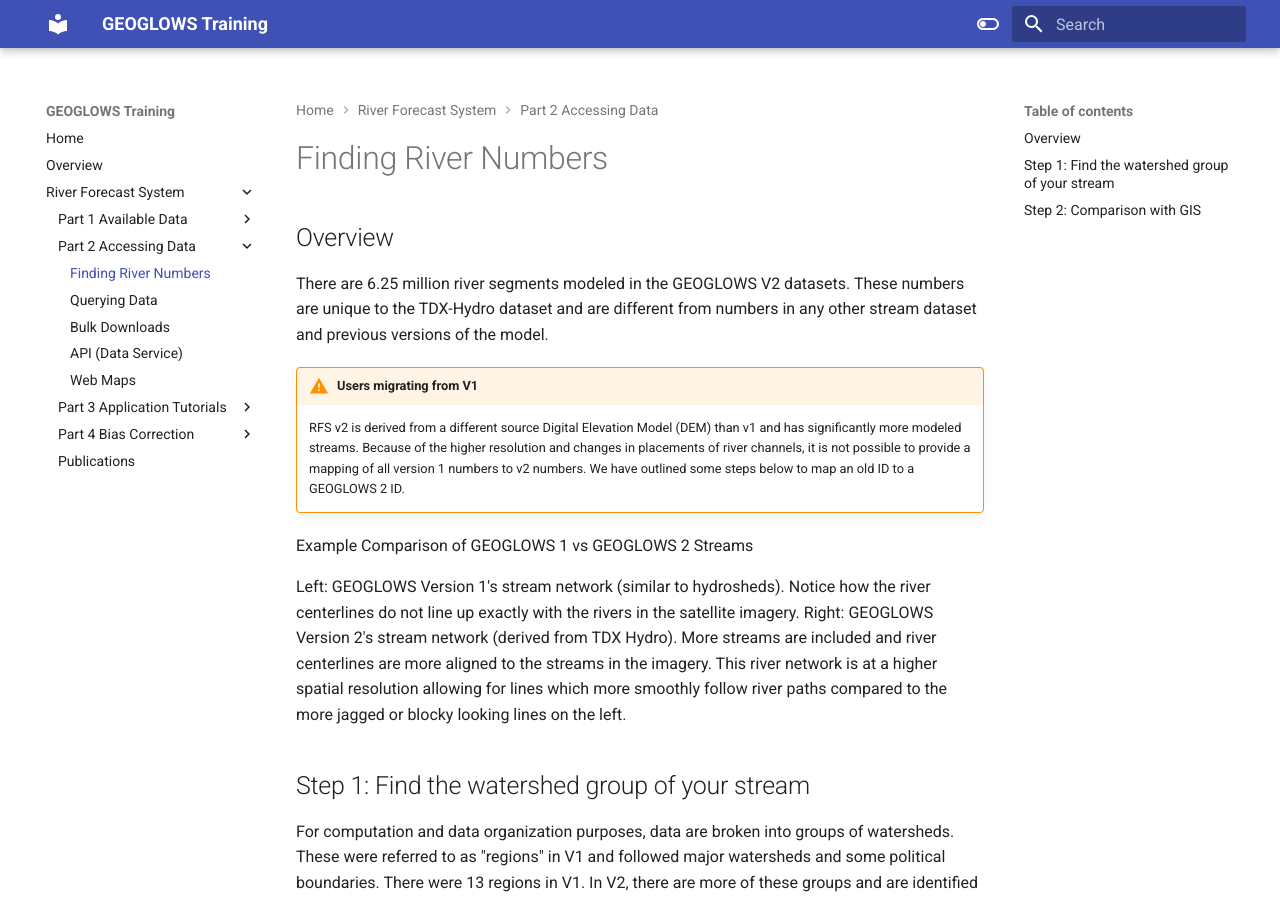
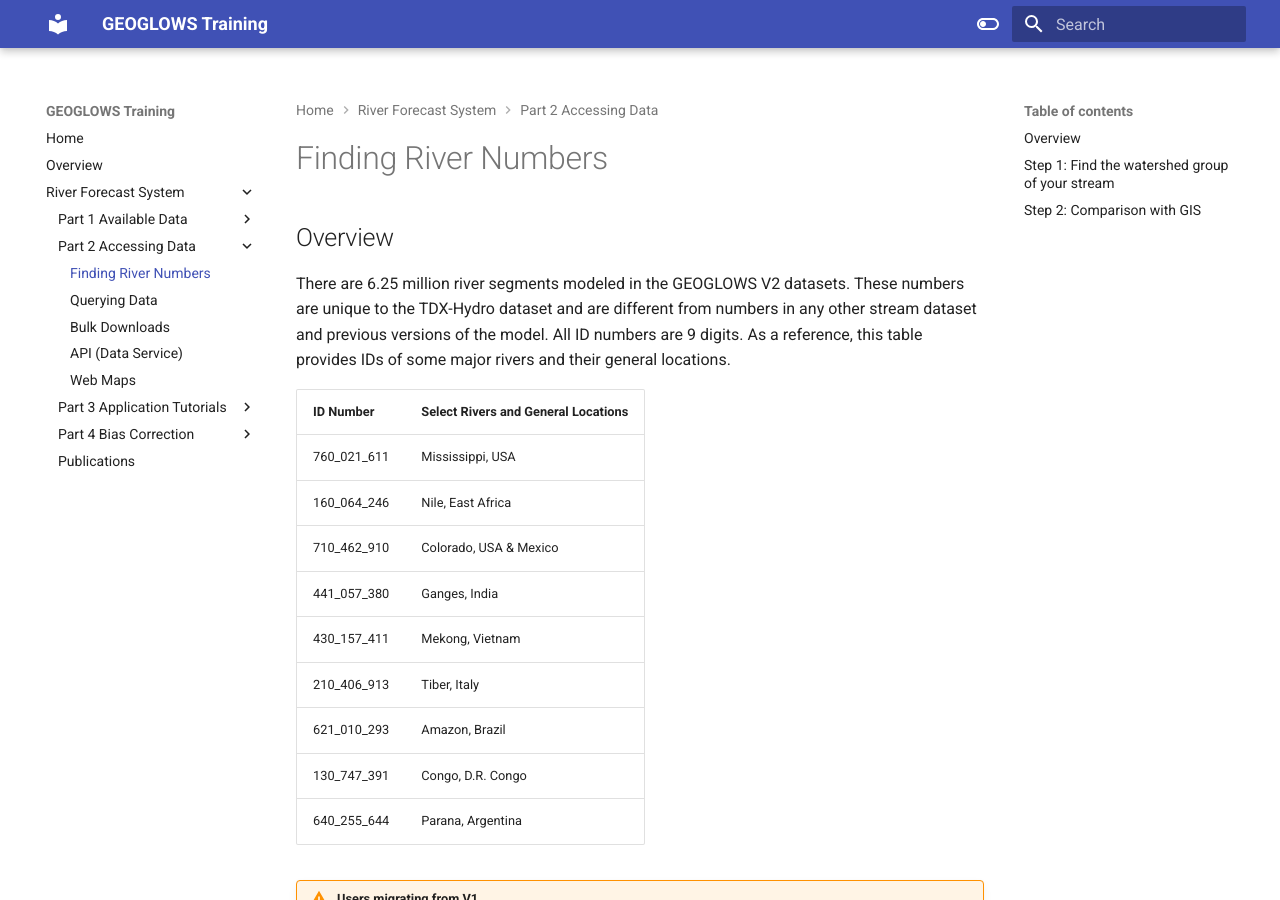
Before and after one commit to geoglows/training.geoglows.org, an MkDocs documentation site: the page built from docs/rfs/accessing-data/find-river-numbers.md, in a window 1280 px wide and 900 px high. Built offline with MkDocs 1.6.1 and Material for MkDocs 9.7.7, drawn with Linux system fonts in a browser that asks for light colours.

Commit message:
add table of reference numbers

```diff
--- a/docs/rfs/accessing-data/find-river-numbers.md
+++ b/docs/rfs/accessing-data/find-river-numbers.md
@@ -1,7 +1,20 @@
 ## Overview
 
 There are 6.25 million river segments modeled in the GEOGLOWS V2 datasets. These numbers are unique to the TDX-Hydro dataset and are different from
-numbers in any other stream dataset and previous versions of the model.
+numbers in any other stream dataset and previous versions of the model. All ID numbers are 9 digits. As a reference, this table provides IDs of some
+major rivers and their general locations.
+
+| ID Number        | Select Rivers and General Locations |
+| ---------------- | ----------------------------------- |
+| 760_021_611      | Mississippi, USA                    |
+| 160_064_246      | Nile, East Africa                   |
+| 710_462_910      | Colorado, USA & Mexico              |
+| 441_057_380      | Ganges, India                       |
+| 430_157_411      | Mekong, Vietnam                     |
+| 210_406_913      | Tiber, Italy                        |
+| 621_010_293      | Amazon, Brazil                      |
+| 130_747_391      | Congo, D.R. Congo                   |
+| 640_255_644      | Parana, Argentina                   |
 
 !!! warning "Users migrating from V1"
     RFS v2 is derived from a different source Digital Elevation Model (DEM) than v1 and has significantly more modeled streams. Because of the higher
```
